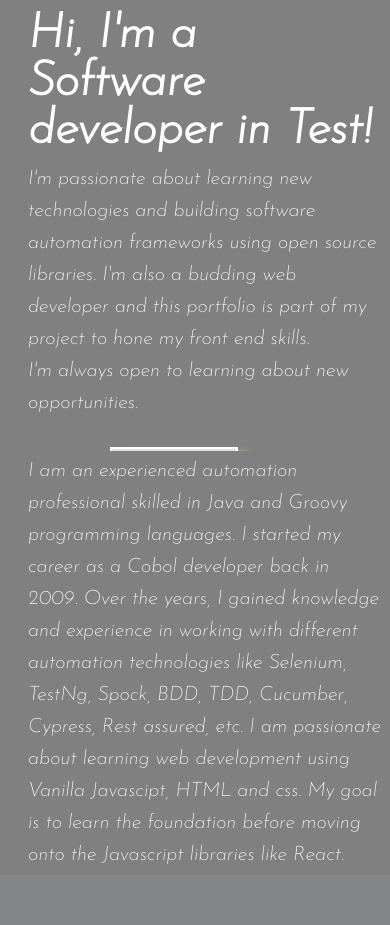
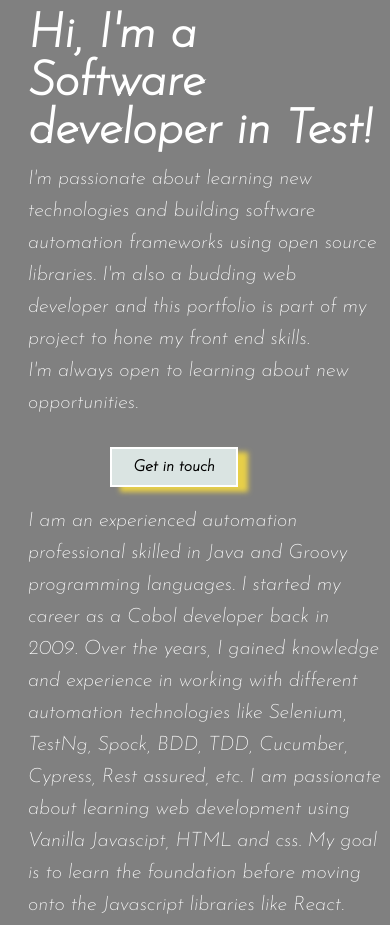
Before and after one commit to punesing01/portfolio, a PHP site: page / in a window 390 px wide. Shown: the part 81-1006 px from the top of the page. Before the commit the page ends 945 px from the top, so only its background shows below. Run offline with PHP 8.4, Linux system fonts and the light colour scheme.

Commit message:
fixed mobile view

```diff
--- a/main.css
+++ b/main.css
@@ -1,3 +1,4 @@
+@import url(https://fonts.googleapis.com/css2?family=Josefin+Sans:ital,wght@1,200&display=swap);
 *{
     box-sizing: border-box;
 }
@@ -100,7 +101,7 @@ body{
 .body_main__intro{
     width: 100%;
     /*height: 424px;*/
-    height: 500px;
+    height: 550px;
     background-color: #153956;
     position: relative;
     /*top: 76px;*/
```
